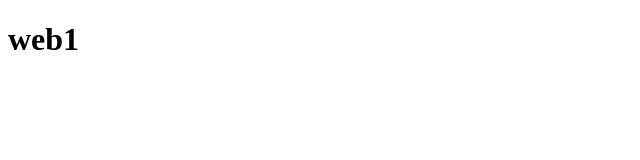
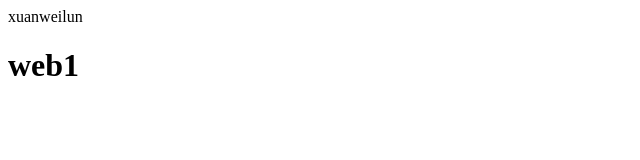
Before and after one commit to winozhao/two, a plain HTML site: page webproj2/index.html in a window 1280 px wide. Shown: the whole page, without its empty margins (0-640 px from the left). Drawn offline with Linux system fonts and the light colour scheme.

Commit message:
second commit

```diff
--- a/webproj2/index.html
+++ b/webproj2/index.html
@@ -5,6 +5,7 @@
 		<title></title>
 	</head>
 	<body>
+xuanweilun
 		<h1>web1</h1>
 	</body>
 </html>
```
